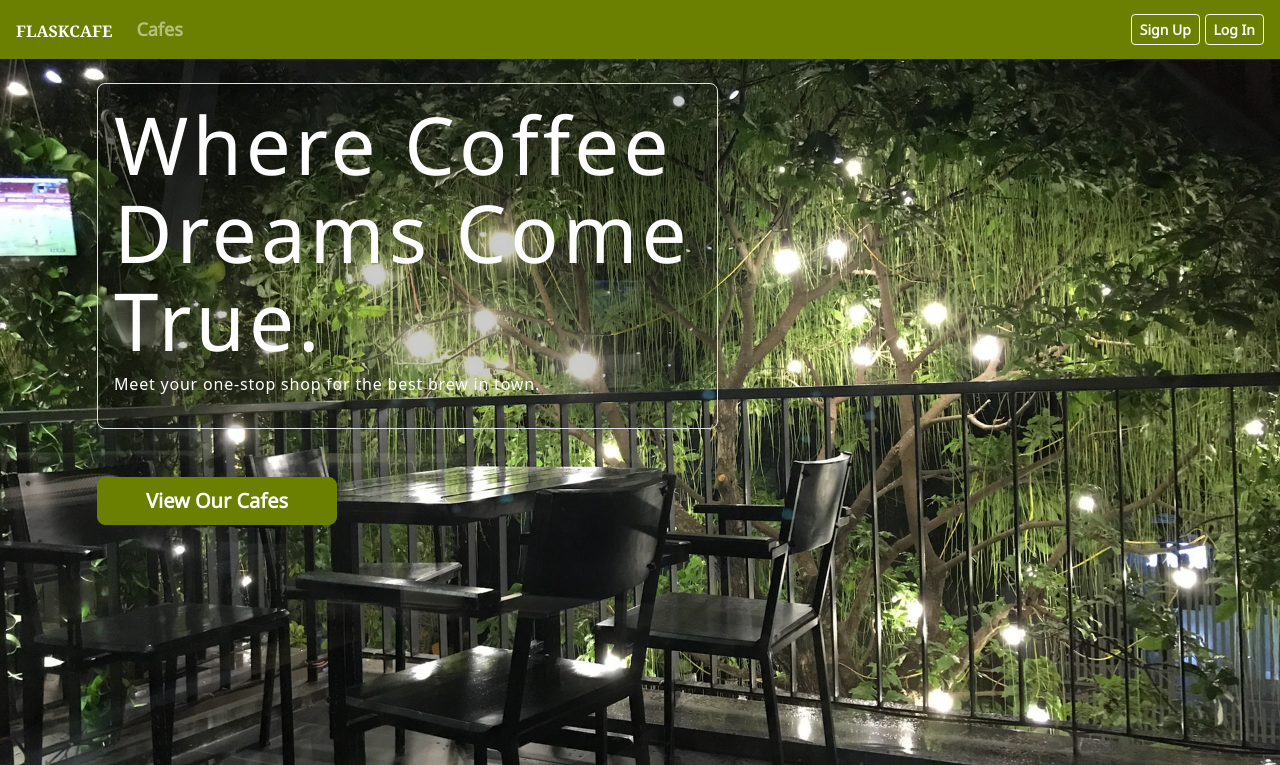
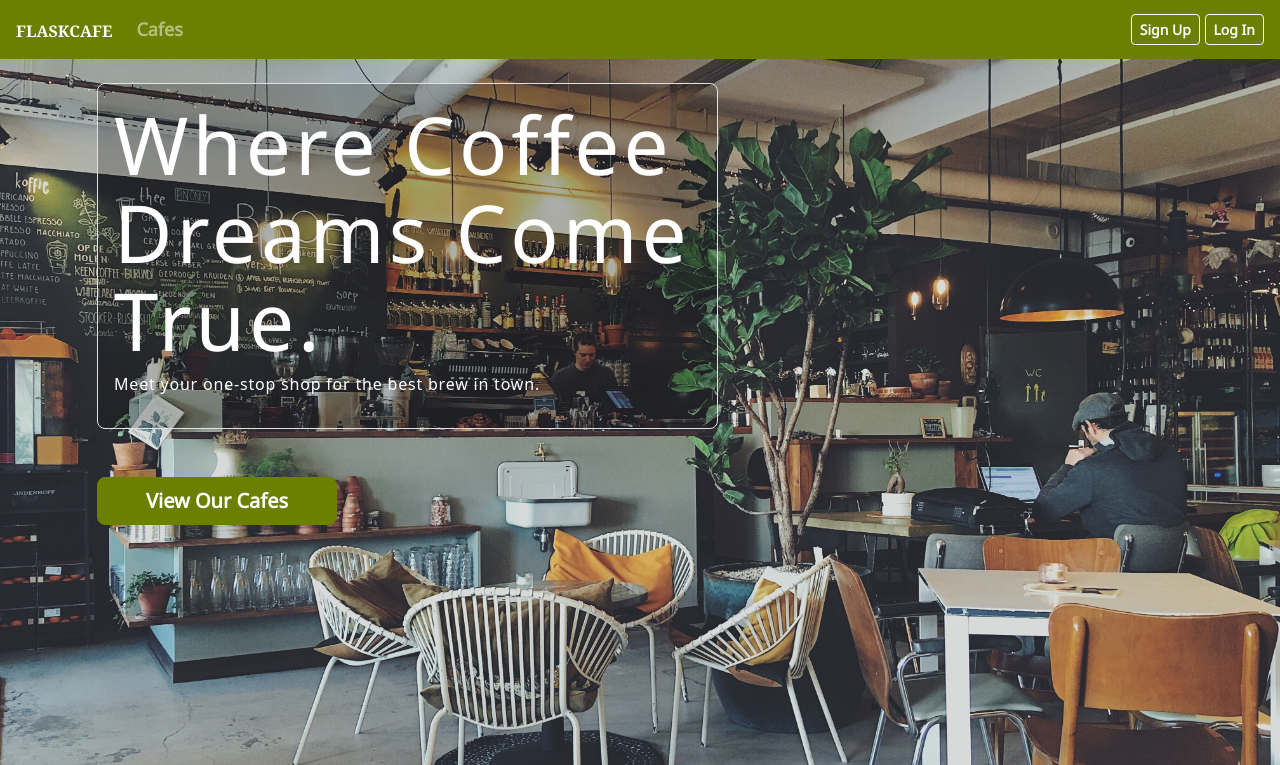
Before and after one commit to veronicani/flask-cafe, a Flask app: page / in a window 1280 px wide. Shown: the top 765 px of the page. Run offline with Flask 3, Linux system fonts and the light colour scheme; some libraries are stand-ins or nearby versions; some web fonts are replaced.

Commit message:
Added new homepage photo for bg

```diff
--- a/templates/homepage.html
+++ b/templates/homepage.html
@@ -16,7 +16,7 @@
 
 <style>
   body {
-    background: url(/static/images/homepage.jpg) no-repeat center center fixed;
+    background: url(/static/images/homepage-2.jpg) no-repeat center center fixed;
     background-size: cover;
   }
 
```
Also changed, not shown: static/images/homepage-2.jpg (added).
